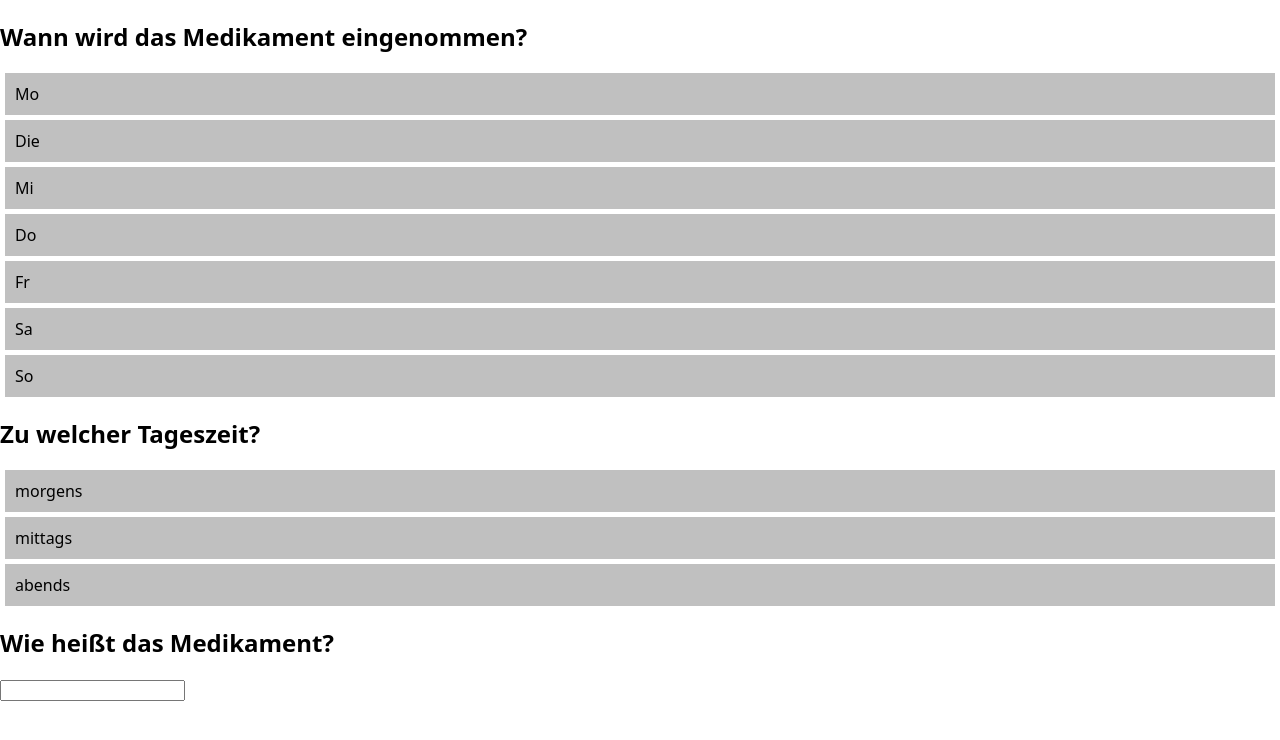
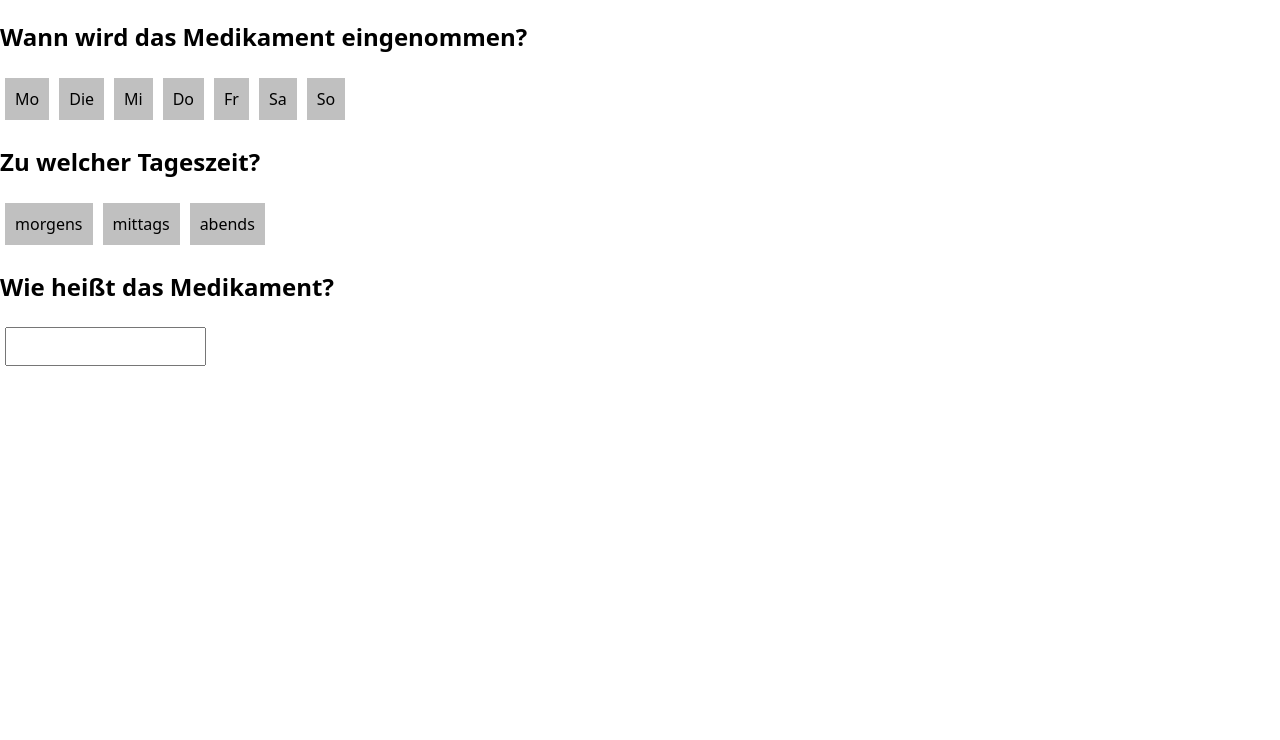
Before and after one commit to rueveydaakuel/MediCeck, a Next.js app: page /MedicationForm in a window 1280 px wide. Shown: the top 740 px of the page. Built offline with nearby package versions, Linux system fonts and the light colour scheme.

Commit message:
added some styling

```diff
--- a/pages/MedicationForm/index.js
+++ b/pages/MedicationForm/index.js
@@ -24,8 +24,9 @@ function FormComponent() {
   return (
     <div>
       <h2>Wann wird das Medikament eingenommen?</h2>
-
-      {["Mo", "Die", "Mi", "Do", "Fr", "Sa", "So"].map((medication, index) => (
+      <Container>
+        {["Mo", "Die", "Mi", "Do", "Fr", "Sa", "So"].map(
+          (medication, index) => (
             <Box
               key={index}
               selected={selectedMedication === index}
@@ -33,10 +34,11 @@ function FormComponent() {
             >
               {medication}
             </Box>
-      ))}
-
+          )
+        )}
+      </Container>
       <h2>Zu welcher Tageszeit?</h2>
-
+      <Container>
         {["morgens", "mittags", "abends"].map((time, index) => (
           <Box
             key={index}
@@ -46,9 +48,9 @@ function FormComponent() {
             {time}
           </Box>
         ))}
-
+      </Container>
       <h2>Wie heißt das Medikament?</h2>
-      <input
+      <Input
         type="text"
         value={medicationName}
         onChange={handleMedicationNameChange}
@@ -65,3 +67,13 @@ const Box = styled.div`
   padding: 10px;
   margin: 5px;
 `;
+
+const Container = styled.div`
+  display: flex;
+  flex-direction: row;
+`;
+
+const Input = styled.input`
+  padding: 10px;
+  margin: 5px;
+`;
```
Lines whose indentation alone changed are shown as unchanged.
